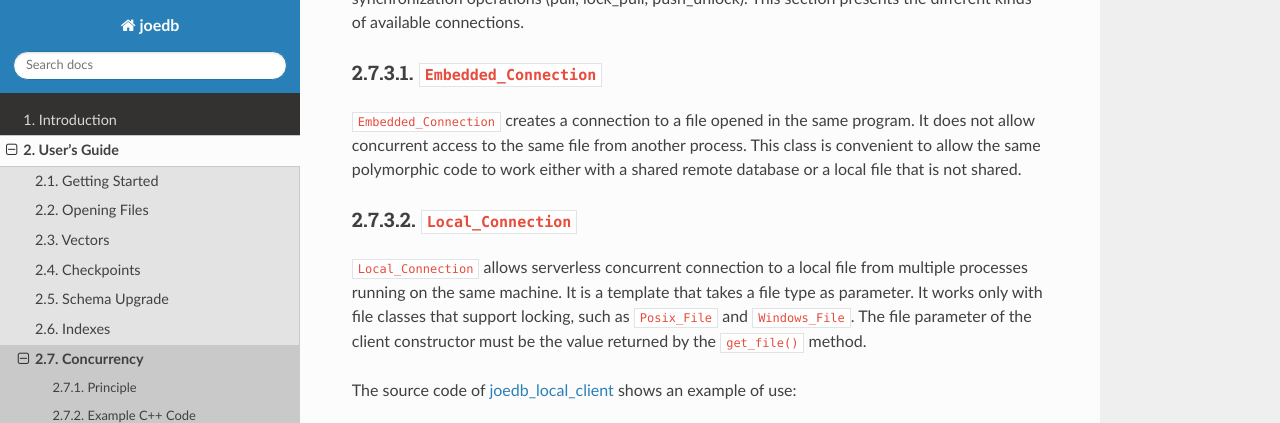
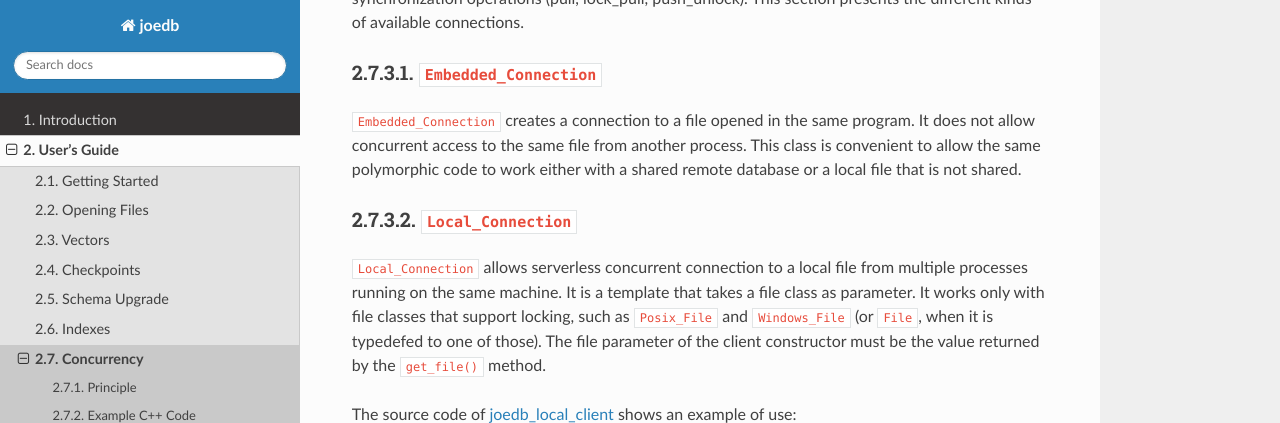
Before and after one commit to Remi-Coulom/joedb, a Sphinx documentation site: the page built from doc/source/concurrency.rst, in a window 1280 px wide and 900 px high, scrolled down 1023 px, cut to the strip 0-423 px from the top of the window. Built offline with Sphinx 7.4.7 and the Read the Docs theme 2.0.0, drawn with Linux system fonts in a browser that asks for light colours; formulas are drawn with MathJax 3.

```diff
--- a/doc/source/concurrency.rst
+++ b/doc/source/concurrency.rst
@@ -56,9 +56,10 @@ either with a shared remote database or a local file that is not shared.
 
 ``Local_Connection`` allows serverless concurrent connection to a local file
 from multiple processes running on the same machine. It is a template that
-takes a file type as parameter. It works only with file classes that support
-locking, such as ``Posix_File`` and ``Windows_File``. The file parameter of the
-client constructor must be the value returned by the ``get_file()`` method.
+takes a file class as parameter. It works only with file classes that support
+locking, such as ``Posix_File`` and ``Windows_File`` (or ``File``, when it is
+typedefed to one of those). The file parameter of the client constructor must
+be the value returned by the ``get_file()`` method.
 
 The source code of :ref:`joedb_local_client` shows an example of use:
 
```
Also changed, not shown: doc/source/opening_files.rst (+6 -1 lines).
